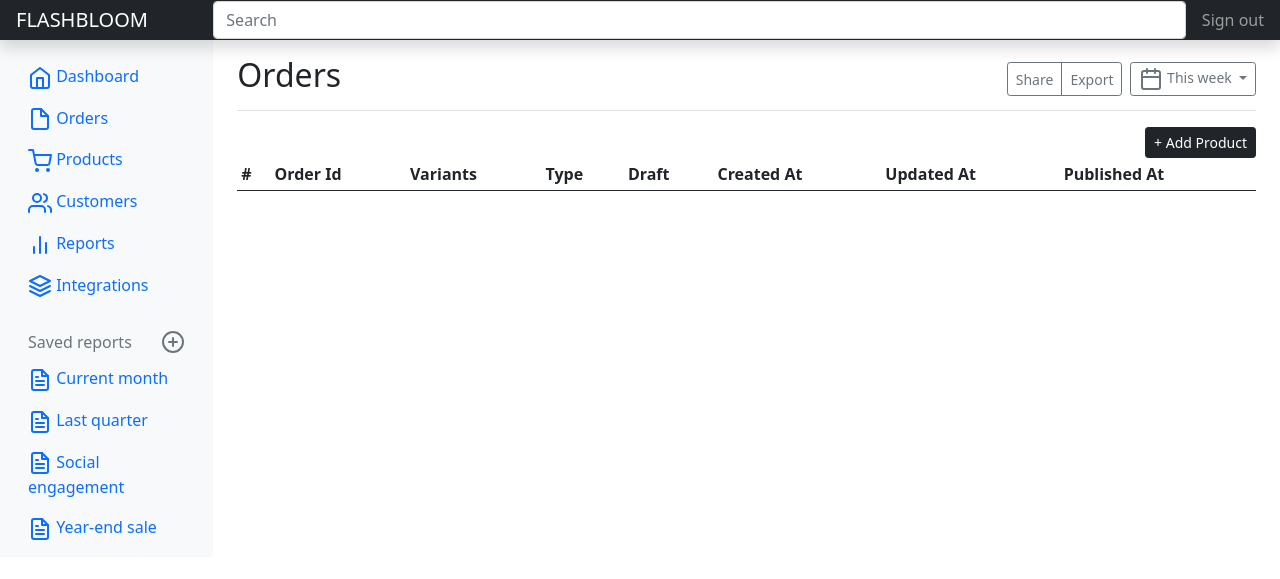
After one commit to Duke09/cautious-spoon, a Django app: page /orders/api/orders/ in a window 1280 px wide. The commit adds this page. Shown: the top 579 px of the page. Run offline with Django 4.2, Linux system fonts and the light colour scheme; lists and menus that the app fills with data are empty.

Commit message:
oder list page, product list page, apis and views

```diff
--- /dev/null
+++ b/orders/templates/orders/order.html
@@ -0,0 +1,58 @@
+{% extends 'dashboard_master.html' %}
+{% load static %}
+
+{% block head %}
+{% endblock %}
+
+{% block body %}
+<div class="d-flex justify-content-between flex-wrap flex-md-nowrap align-items-center pt-3 pb-2 mb-3 border-bottom">
+    <h1 class="h2">Orders</h1>
+    <div class="btn-toolbar mb-2 mb-md-0">
+      <div class="btn-group me-2">
+        <button type="button" class="btn btn-sm btn-outline-secondary">Share</button>
+        <button type="button" class="btn btn-sm btn-outline-secondary">Export</button>
+      </div>
+      <button type="button" class="btn btn-sm btn-outline-secondary dropdown-toggle">
+        <svg xmlns="http://www.w3.org/2000/svg" width="24" height="24" viewBox="0 0 24 24" fill="none" stroke="currentColor" stroke-width="2" stroke-linecap="round" stroke-linejoin="round" class="feather feather-calendar" aria-hidden="true"><rect x="3" y="4" width="18" height="18" rx="2" ry="2"></rect><line x1="16" y1="2" x2="16" y2="6"></line><line x1="8" y1="2" x2="8" y2="6"></line><line x1="3" y1="10" x2="21" y2="10"></line></svg>
+        This week
+      </button>
+    </div>
+  </div>
+
+  <div class="d-flex justify-content-end">
+    <a href="#" class="btn btn-dark btn-sm">+ Add Product</a>
+  </div>
+  <div class="table-responsive">
+    <table class="table table-striped table-sm">
+      <thead>
+        <tr>
+          <th scope="col">#</th>
+          <th scope="col">Order Id</th>
+          <th scope="col">Variants</th>
+          <th scope="col">Type</th>
+          <th scope="col">Draft</th>
+          <th scope="col">Created At</th>
+          <th scope="col">Updated At</th>
+          <th scope="col">Published At</th>
+        </tr>
+      </thead>
+      <tbody>
+        {% for product in products %}
+        <tr>
+          <td>{{ forloop.counter }}</td>
+          <td><a href="#">{{product.title}}</a></td>
+          <td>{{product.product_variants.all|length}}</td>
+          <td>{{product.product_type}}</td>
+          <td>{{product.draft}}</td>
+          <td>{{product.created_at}}</td>
+          <td>{{product.updated_at}}</td>
+          <td>{{product.published_at}}</td>
+        </tr>
+        {% endfor %}
+      </tbody>
+    </table>
+  </div>
+{% endblock %}
+
+{% block js %}
+{% endblock %}
--- a/orders/urls.py
+++ b/orders/urls.py
@@ -1,9 +1,10 @@
 from django.urls import path
 
-from .views import CreateOrder
+from .views import CreateOrder, OrderView
 
 app_name = "orders"
 
 urlpatterns = [
     path('create/', CreateOrder.as_view(), name="create_order"),
+    path('orders/', OrderView.as_view(), name="order_list"),
 ]
--- a/orders/views.py
+++ b/orders/views.py
@@ -3,11 +3,16 @@ from rest_framework.generics import GenericAPIView
 from rest_framework.permissions import AllowAny
 from rest_framework.views import APIView
 from rest_framework import status
+from django.views.generic import TemplateView
+
 
 from flashbloom.utils import set_response
 from orders.serialzers import CreateOrderSerialzer
 
 # Create your views here.
+class OrderView(TemplateView):
+    template_name = 'orders/order.html'
+
 class CreateOrder(APIView):
     permission_classes = (AllowAny,)
     serializer_class = CreateOrderSerialzer
--- a/products/urls.py
+++ b/products/urls.py
@@ -1,12 +1,12 @@
 from django.urls import path
 
 
-from .views import ProductListAPI, ProductWebhookAPI
+from .views import ProductView, ProductListAPI, ProductWebhookAPI
 
 app_name = 'products'
 
 urlpatterns = [
-    path('list/', ProductListAPI.as_view(), name='product_list'),
+    path('product/', ProductView.as_view(), name="product_list"),
     path('create/', ProductWebhookAPI.as_view(), name='create_product'),
     path('update/<str:product_id>/', ProductWebhookAPI.as_view(), name='update_product'),
     path('delete/<str:product_id>/', ProductWebhookAPI.as_view(), name='delete_product'),
--- a/templates/dashboard_master.html
+++ b/templates/dashboard_master.html
@@ -75,13 +75,13 @@
                   </a>
                 </li>
                 <li class="nav-item">
-                  <a class="nav-link" href="#">
+                  <a class="nav-link" href="{% url 'orders:order_list' %}">
                     <svg xmlns="http://www.w3.org/2000/svg" width="24" height="24" viewBox="0 0 24 24" fill="none" stroke="currentColor" stroke-width="2" stroke-linecap="round" stroke-linejoin="round" class="feather feather-file" aria-hidden="true"><path d="M13 2H6a2 2 0 0 0-2 2v16a2 2 0 0 0 2 2h12a2 2 0 0 0 2-2V9z"></path><polyline points="13 2 13 9 20 9"></polyline></svg>
                     Orders
                   </a>
                 </li>
                 <li class="nav-item">
-                  <a class="nav-link" href="#">
+                  <a class="nav-link" href="{% url 'products:product_list' %}">
                     <svg xmlns="http://www.w3.org/2000/svg" width="24" height="24" viewBox="0 0 24 24" fill="none" stroke="currentColor" stroke-width="2" stroke-linecap="round" stroke-linejoin="round" class="feather feather-shopping-cart" aria-hidden="true"><circle cx="9" cy="21" r="1"></circle><circle cx="20" cy="21" r="1"></circle><path d="M1 1h4l2.68 13.39a2 2 0 0 0 2 1.61h9.72a2 2 0 0 0 2-1.61L23 6H6"></path></svg>
                     Products
                   </a>
```
Also changed, not shown: orders/models.py (+15 -4 lines), products/models.py (+18 -5 lines), products/serialzers.py (+10 -3 lines), products/templates/products/product.html (added, +58 -0 lines), products/views.py (+15 -0 lines), utils/generators.py (added, +47 -0 lines).
